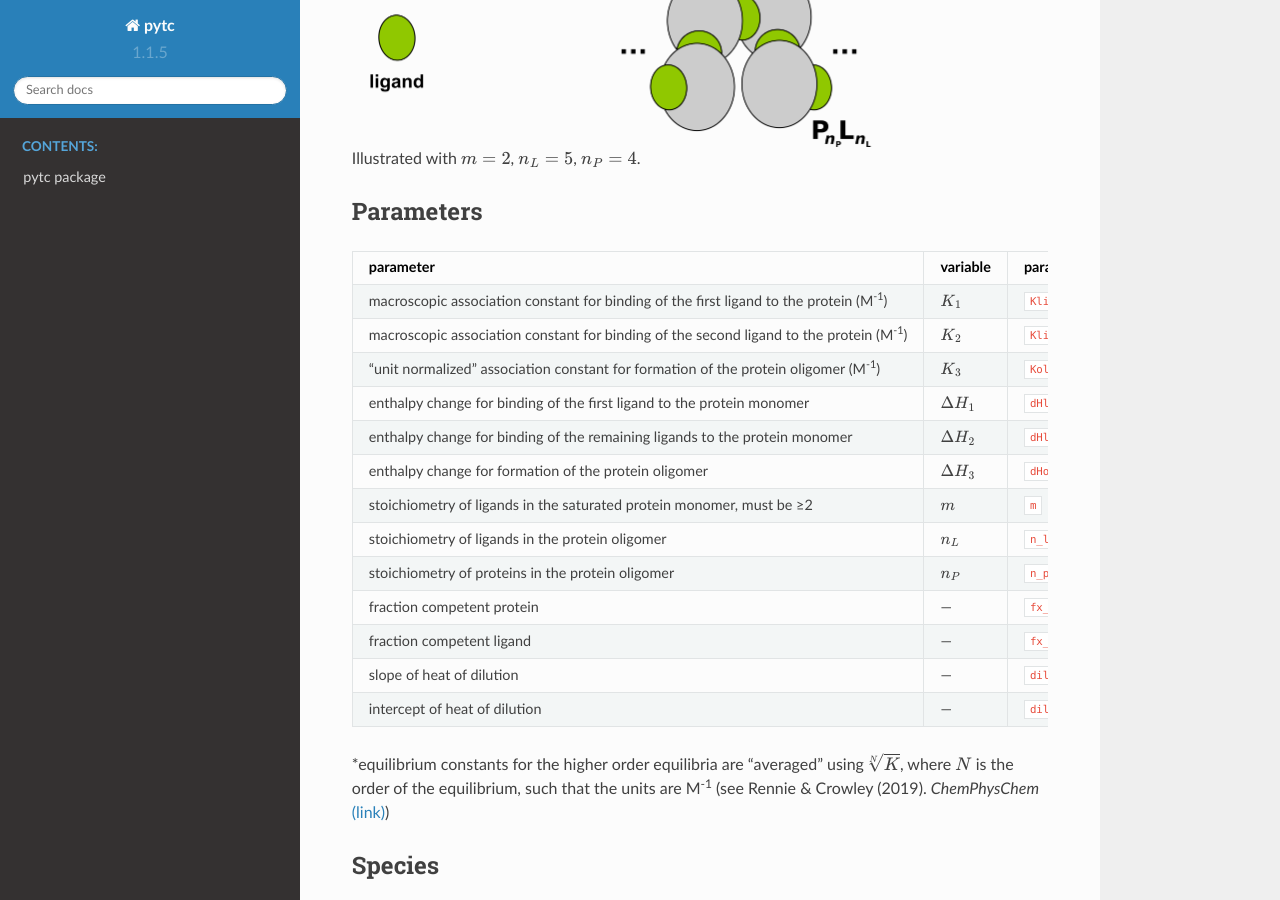
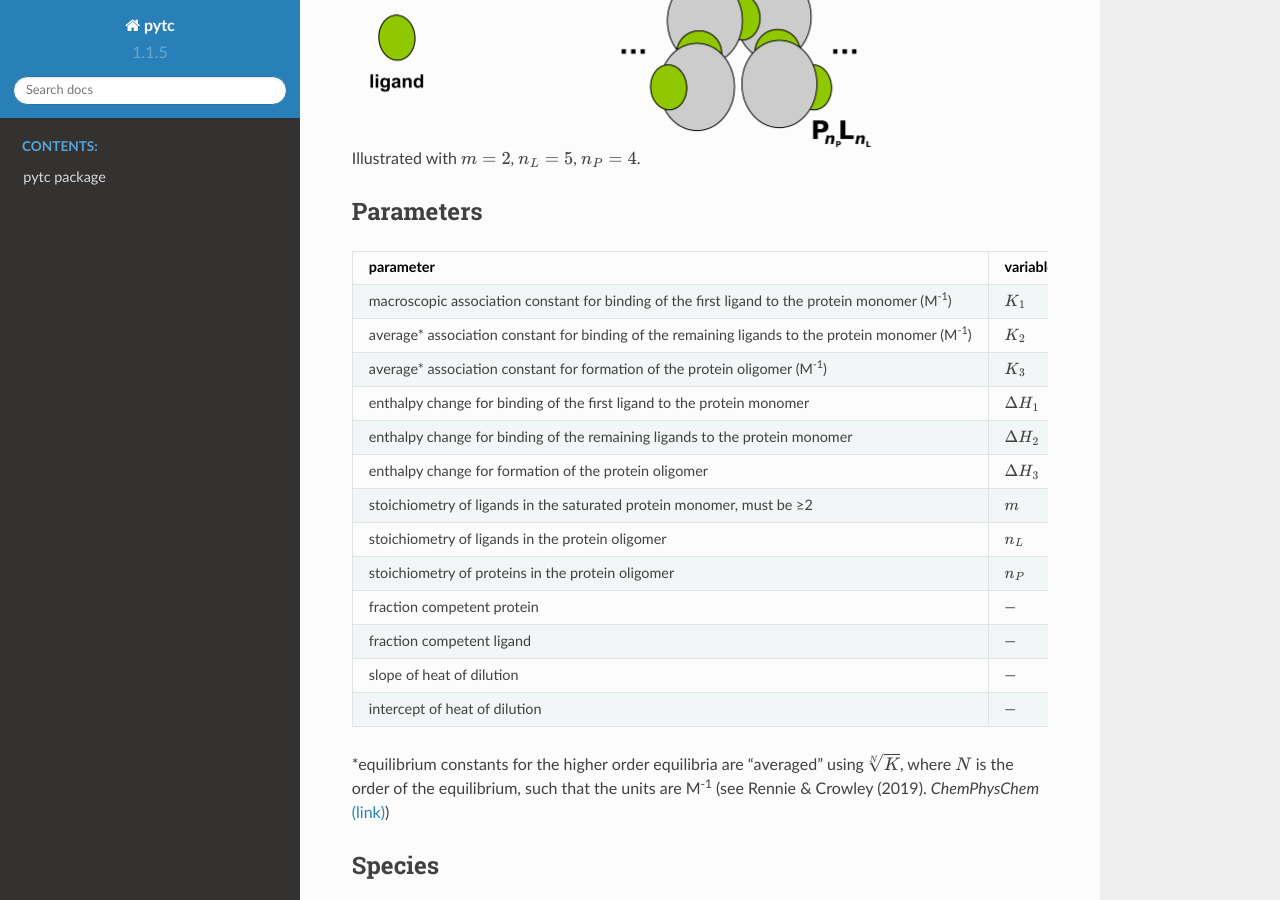
Before and after one commit to harmslab/pytc, a Sphinx documentation site: the page built from docs/source/indiv_models/assembly-auto-inhibition.rst, in a window 1280 px wide and 900 px high, scrolled down 532 px. Built offline with Sphinx 7.4.7 and the Read the Docs theme 2.0.0, drawn with Linux system fonts in a browser that asks for light colours.

Commit message:
Update assembly-auto-inhibition.rst
Re-updated table

```diff
--- a/docs/source/indiv_models/assembly-auto-inhibition.rst
+++ b/docs/source/indiv_models/assembly-auto-inhibition.rst
@@ -23,15 +23,17 @@ Parameters
 +================================+========================+============================+===============+
 |macroscopic association constant|                        |                            |               |
 |for binding of the first ligand |                        |                            |               |
-|to the protein (M\ :sup:`-1`)   | :math:`K_{1}`          | :code:`Klig1`              | thermodynamic |
+|to the protein monomer          |                        |                            |               |
+|(M\ :sup:`-1`)                  | :math:`K_{1}`          | :code:`Klig1`              | thermodynamic |
 +--------------------------------+------------------------+----------------------------+---------------+
-|macroscopic association constant|                        |                            |               |
-|for binding of the second ligand|                        |                            |               |
-|to the protein (M\ :sup:`-1`)   | :math:`K_{2}`          | :code:`Klig2`              | thermodynamic |
+|average* association constant   |                        |                            |               |
+|for binding of the remaining    |                        |                            |               |
+|ligands to the protein monomer  |                        |                            |               |
+|(M\ :sup:`-1`)                  | :math:`K_{2}`          | :code:`Klig2`              | thermodynamic |
 +--------------------------------+------------------------+----------------------------+---------------+
-|"unit normalized" association   |                        |                            |               |
-|constant for formation of the   |                        |                            |               |
-|protein oligomer (M\ :sup:`-1`) | :math:`K_{3}`          | :code:`Kolig`              | thermodynamic |
+|average* association constant   |                        |                            |               |
+|for formation of the protein    |                        |                            |               |
+|oligomer (M\ :sup:`-1`)         | :math:`K_{3}`          | :code:`Kolig`              | thermodynamic |
 +--------------------------------+------------------------+----------------------------+---------------+
 |enthalpy change for             |                        |                            |               |
 |binding of the first ligand to  |                        |                            |               |
```
